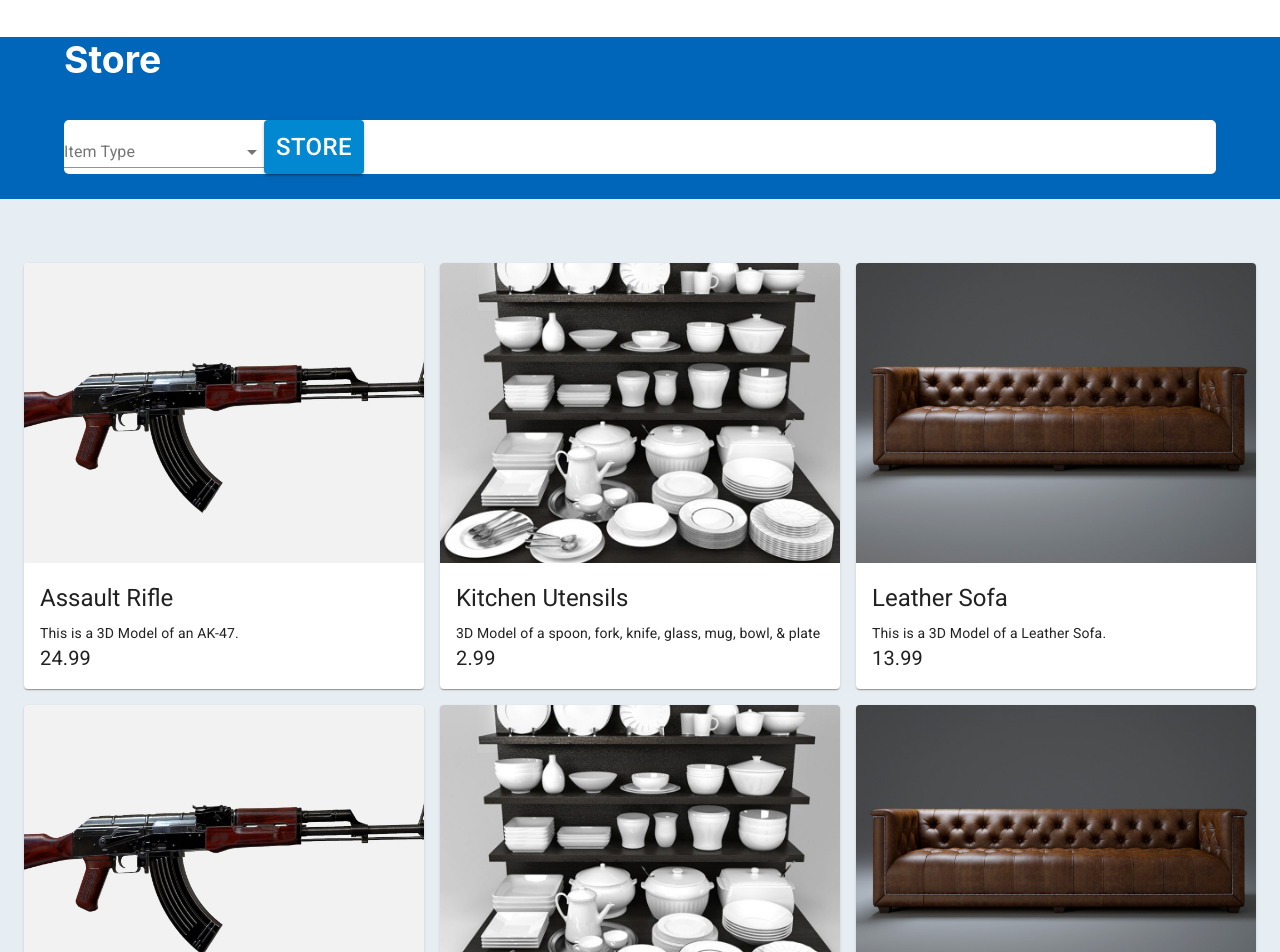
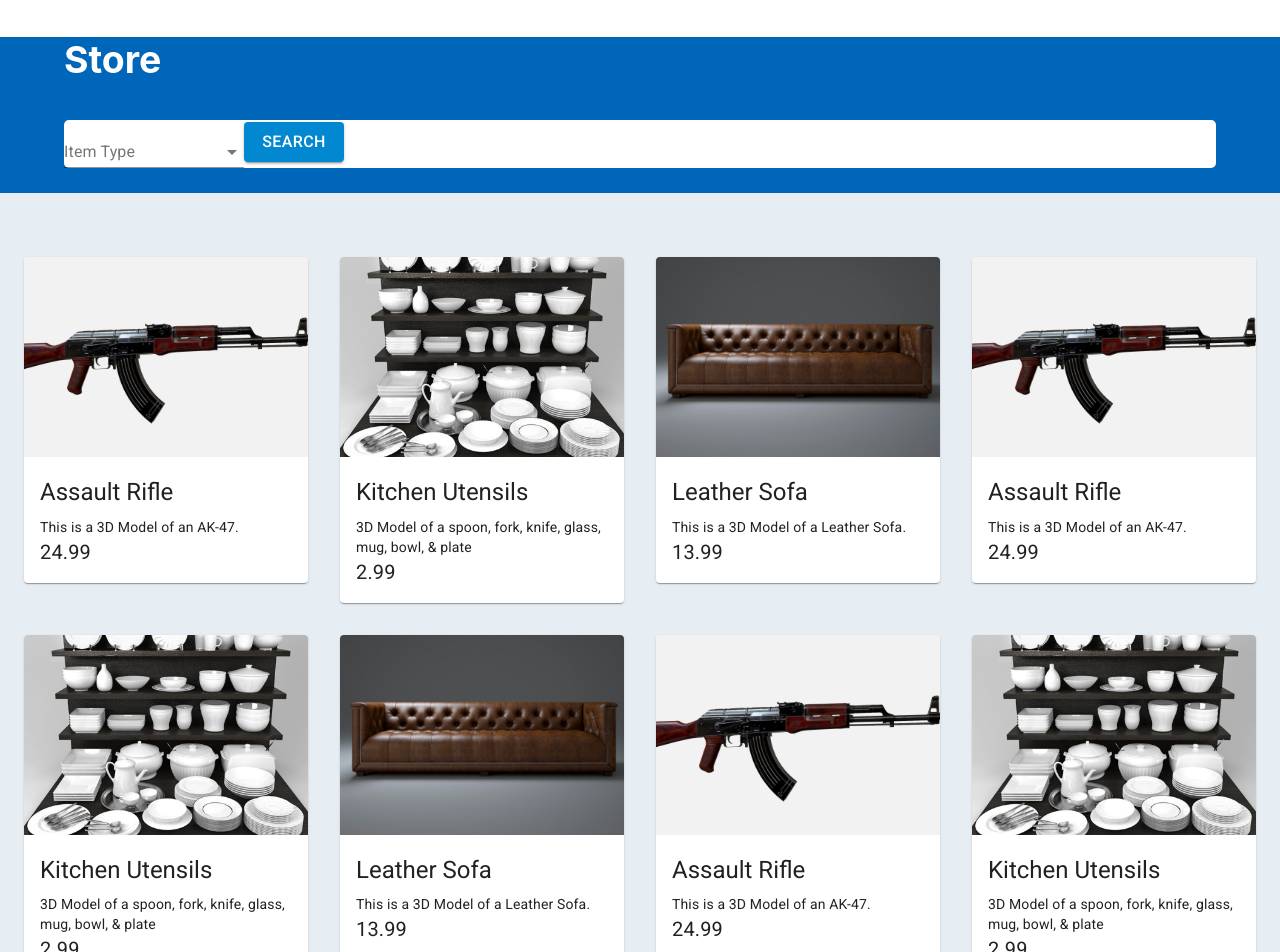
Before and after one commit to JosephThomasVasquez/storeApp, a React (Create React App) app: page / in a window 1280 px wide. Shown: the top 952 px of the page. Built offline with nearby package versions, Linux system fonts and the light colour scheme.

Commit message:
Updated responsive design

```diff
--- a/src/App.css
+++ b/src/App.css
@@ -36,8 +36,8 @@
 
 .item-img-card {
   background: #232323;
-  width: 400px;
-  height: 300px;
+  width: 100%;
+  height: 25vh;
   object-fit: cover;
 }
 
@@ -72,10 +72,10 @@
 }
 
 .text-button {
-  font-size: 1.5rem;
+  font-size: 1rem;
 }
 
 /* Dropdown Menus */
 .item-type {
-  width: 200px;
+  width: 180px;
 }
--- a/src/App.js
+++ b/src/App.js
@@ -5,6 +5,7 @@ import Header from './components/Header';
 import ContainerDisplay from './components/ContainerDisplay';
 import Cart from './components/Cart';
 import './App.css';
+import './responsive.css';
 
 const theme = createMuiTheme({
   palette: {
--- a/src/components/ContainerDisplay.js
+++ b/src/components/ContainerDisplay.js
@@ -5,7 +5,7 @@ import ItemList from "./ItemList";
 function ContainerDisplay() {
   return (
     <div>
-      <Container maxWidth="lg">
+      <Container maxWidth="xl">
         <ItemList />
       </Container>
     </div>
--- a/src/components/Header.js
+++ b/src/components/Header.js
@@ -1,42 +1,58 @@
-import React, { useState } from 'react';
-import { FormControl, InputLabel, MenuItem, Button, Select } from '@material-ui/core';
+import React, { useState } from "react";
+import {
+  FormControl,
+  InputLabel,
+  MenuItem,
+  Button,
+  Select,
+} from "@material-ui/core";
 
 function Header() {
-
-    const [itemtype, setItemType] = useState('');
+  const [itemtype, setItemType] = useState("");
   const [openType, setOpenType] = useState(false);
 
   const handleChange = (event) => {
     setItemType(event.target.value);
-    }
+  };
 
   const handleClose = () => {
     setOpenType(false);
-    }
+  };
 
   const handleOpen = () => {
     setOpenType(true);
-    }
+  };
 
   return (
-
     <div className="app-header">
       <h3 className="header-text">Store</h3>
       <div className="search-bar">
         <FormControl className="">
           <InputLabel>Item Type</InputLabel>
-                <Select labelId="itemtype" className="item-type" open={openType} onClose={handleClose} onOpen={handleOpen} value={itemtype} onChange={handleChange}>
-                    <MenuItem value={'All'}>All</MenuItem>
-                    <MenuItem value={'Weapons'}>Weapons</MenuItem>
-                    <MenuItem value={'Environment Objects'}>Environment Objects</MenuItem>
-                    <MenuItem value={'Characters'}>Characters</MenuItem>
+          <Select
+            labelId="itemtype"
+            className="item-type"
+            open={openType}
+            onClose={handleClose}
+            onOpen={handleOpen}
+            value={itemtype}
+            onChange={handleChange}
+            autoWidth={true}
+          >
+            <MenuItem value={"All"}>All</MenuItem>
+            <MenuItem value={"Weapons"}>Weapons</MenuItem>
+            <MenuItem value={"Environment Objects"}>
+              Environment Objects
+            </MenuItem>
+            <MenuItem value={"Characters"}>Characters</MenuItem>
           </Select>
         </FormControl>
-            <Button variant="contained" color="primary" className="nav-button"><span className="text-button">Store</span></Button>
+        <Button variant="contained" color="primary" className="nav-button">
+          <span className="text-button">Search</span>
+        </Button>
       </div>
     </div>
   );
-
-};
+}
 
 export default Header;
--- a/src/components/ItemList.js
+++ b/src/components/ItemList.js
@@ -39,32 +39,32 @@ function ItemList() {
 
     return (
     <div>
-        <Grid container justify="center" spacing={2}>
-            <Grid item xs={6} sm={4}>
+        <Grid container justify="center" spacing={4}>
+            <Grid item xs={6} sm={4} md={3}>
                 <Item image={items[0].img} title={items[0].name} description={items[0].description} price={items[0].price}></Item>
             </Grid>
-            <Grid item xs={6} sm={4}>
+            <Grid item xs={6} sm={4} md={3}>
                 <Item image={items[1].img} title={items[1].name} description={items[1].description} price={items[1].price}></Item>
             </Grid>
-            <Grid item xs={6} sm={4}>
+            <Grid item xs={6} sm={4} md={3}>
                 <Item image={items[2].img} title={items[2].name} description={items[2].description} price={items[2].price}></Item>
             </Grid>
-            <Grid item xs={6} sm={4}>
+            <Grid item xs={6} sm={4} md={3}>
                 <Item image={items[0].img} title={items[0].name} description={items[0].description} price={items[0].price}></Item>
             </Grid>
-            <Grid item xs={6} sm={4}>
+            <Grid item xs={6} sm={4} md={3}>
                 <Item image={items[1].img} title={items[1].name} description={items[1].description} price={items[1].price}></Item>
             </Grid>
-            <Grid item xs={6} sm={4}>
+            <Grid item xs={6} sm={4} md={3}>
                 <Item image={items[2].img} title={items[2].name} description={items[2].description} price={items[2].price}></Item>
             </Grid>
-            <Grid item xs={6} sm={4}>
+            <Grid item xs={6} sm={4} md={3}>
                 <Item image={items[0].img} title={items[0].name} description={items[0].description} price={items[0].price}></Item>
             </Grid>
-            <Grid item xs={6} sm={4}>
+            <Grid item xs={6} sm={4} md={3}>
                 <Item image={items[1].img} title={items[1].name} description={items[1].description} price={items[1].price}></Item>
             </Grid>
-            <Grid item xs={6} sm={4}>
+            <Grid item xs={6} sm={4} md={3}>
                 <Item image={items[2].img} title={items[2].name} description={items[2].description} price={items[2].price}></Item>
             </Grid>
 
--- /dev/null
+++ b/src/responsive.css
@@ -0,0 +1,27 @@
+/* Mobile */
+@media only screen and (max-width: 600px) {
+    .item-card {
+        background: white;
+        width: 100%;
+        border-radius: 8px;
+      }
+  }
+
+  /* Tablet */
+  @media only screen and (max-width: 1499px) {
+    .item-card {
+        background: white;
+        width: 100%;
+        border-radius: 8px;
+      }
+  }
+
+  /* Desktop or Larger */
+  @media only screen and (min-width: 1500px) {
+    .item-card {
+        background: white;
+        width: 100%;
+        border-radius: 8px;
+      }
+
+  }
```
Lines whose indentation alone changed are shown as unchanged.
